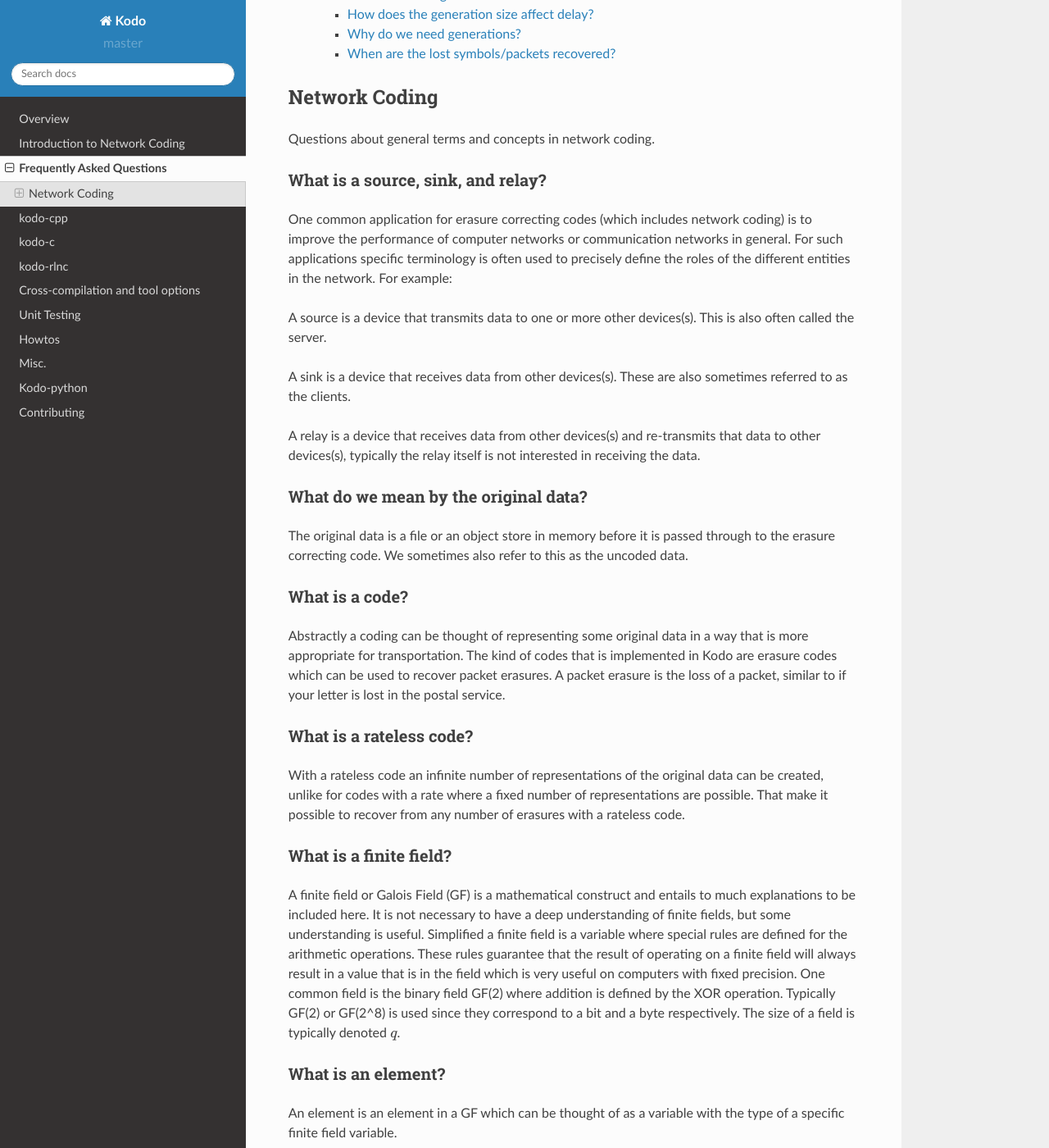
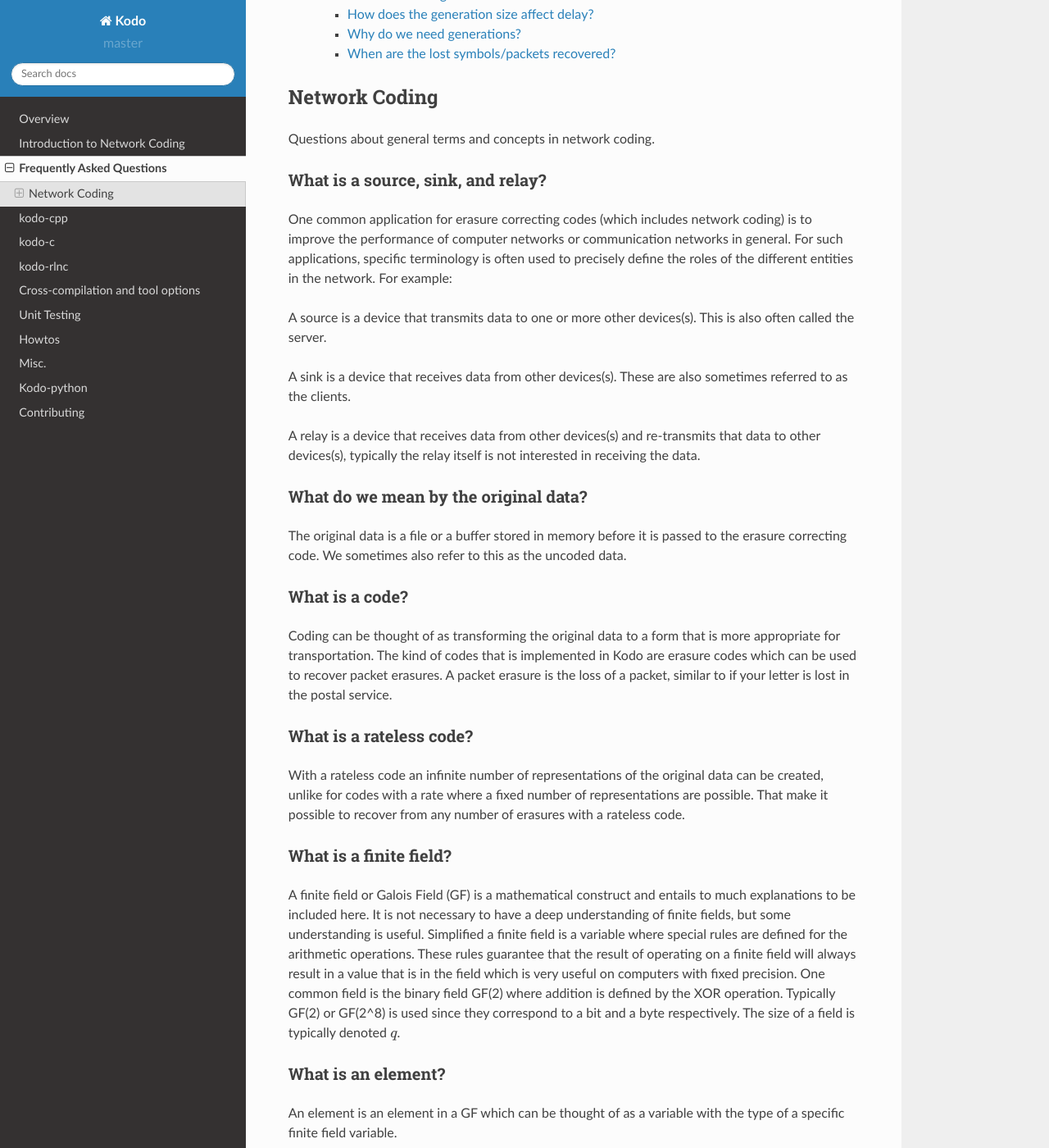
Before and after one commit to steinwurf/steinwurf-docs, a Sphinx documentation site: the page built from source/faq.rst, in a window 1280 px wide and 1400 px high, scrolled down 766 px. Shown: the whole window at 82% size. Built offline with Sphinx 7.4.7 and the Read the Docs theme 2.0.0, drawn with Linux system fonts in a browser that asks for light colours; pages that are not in the unit, such as notebooks, are missing from menus.

Commit message:
Update faq.rst

```diff
--- a/source/faq.rst
+++ b/source/faq.rst
@@ -22,7 +22,7 @@
 
 One common application for erasure correcting codes (which includes
 network coding) is to improve the performance of computer networks or
-communication networks in general. For such applications specific
+communication networks in general. For such applications, specific
 terminology is often used to precisely define the roles of the
 different entities in the network. For example:
 
@@ -39,16 +39,16 @@
 What do we mean by the original data?
 .....................................
 
-The original data is a file or an object store in memory before it is
-passed through to the erasure correcting code. We sometimes also refer
+The original data is a file or a buffer stored in memory before it is
+passed to the erasure correcting code. We sometimes also refer
 to this as the uncoded data.
 
 What is a code?
 ...............
 .. _code:
 
-Abstractly a coding can be thought of representing some original data
-in a way that is more appropriate for transportation. The kind of codes
+Coding can be thought of as transforming the original data
+to a form that is more appropriate for transportation. The kind of codes
 that is implemented in Kodo are erasure codes which can be used to
 recover packet erasures. A packet erasure is the loss of a packet,
 similar to if your letter is lost in the postal service.
```
